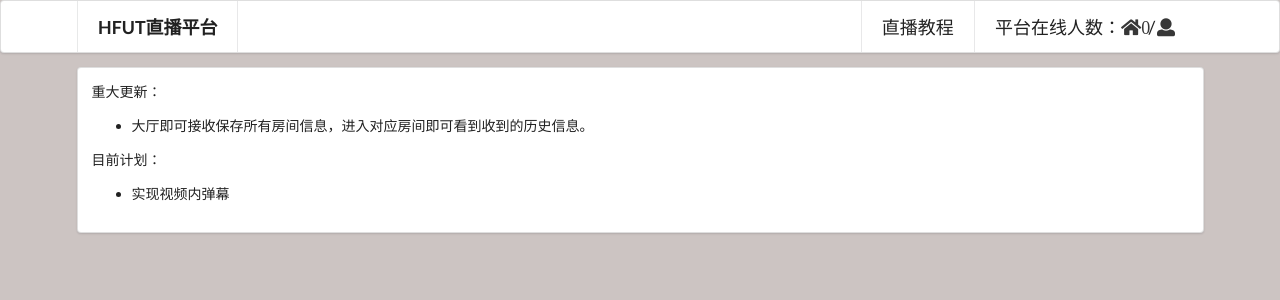
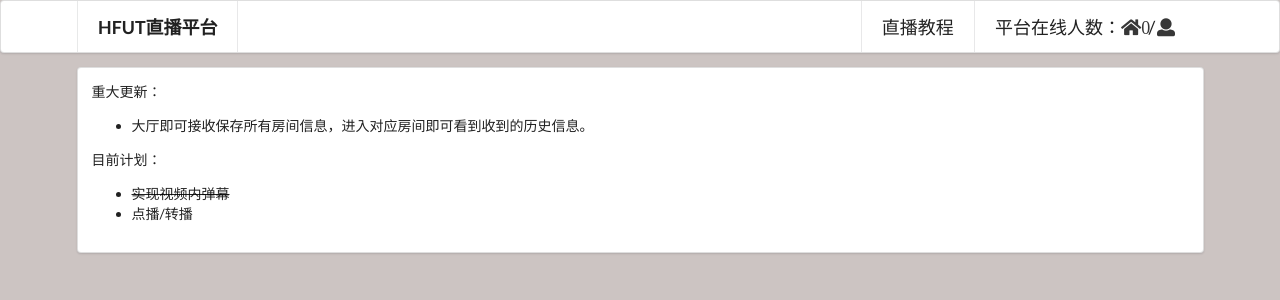
Before and after one commit to netcan/HFUT_Live, a PHP site: page / in a window 1280 px wide. Shown: the top 300 px of the page. Run offline with PHP 8.4, Linux system fonts and the light colour scheme; data that the repository does not hold is empty; some libraries are stand-ins or nearby versions.

Commit message:
update messages

```diff
--- a/index.php
+++ b/index.php
@@ -31,7 +31,8 @@
 				</ul>
 				目前计划：
 				<ul>
-					<li>实现视频内弹幕</li>
+					<li><s>实现视频内弹幕</s></li>
+					<li>点播/转播</li>
 				</ul>
 			</div>
 			<div id="room" class ="ui four column grid">
```
